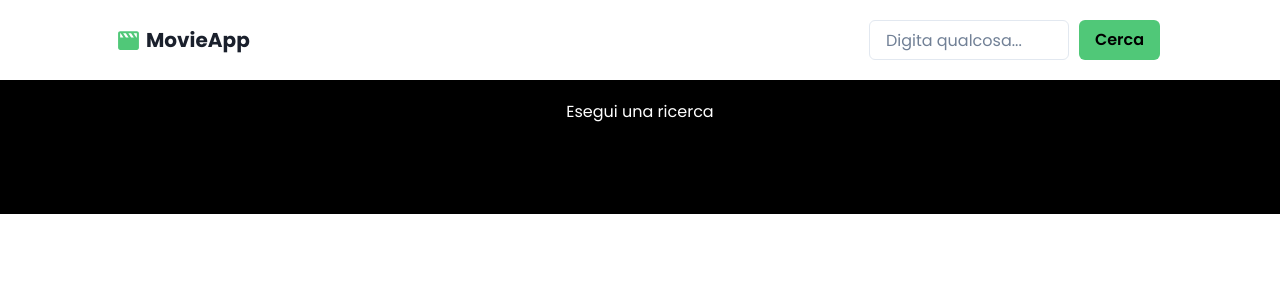
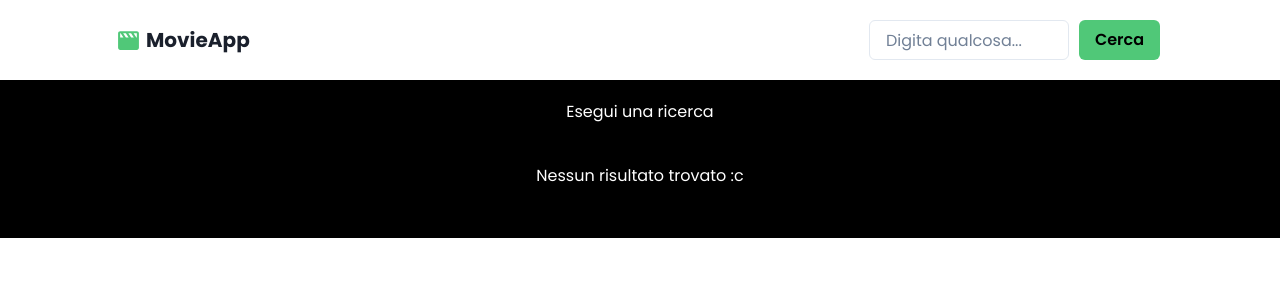
Before and after one commit to ggregman/movie-app-react, a React (Create React App) app: page / in a window 1280 px wide. Shown: the top 300 px of the page. Built offline with nearby package versions, Linux system fonts and the light colour scheme.

Commit message:
Ricerca con api Axion

```diff
--- a/package.json
+++ b/package.json
@@ -10,6 +10,7 @@
     "@testing-library/jest-dom": "^5.16.4",
     "@testing-library/react": "^13.3.0",
     "@testing-library/user-event": "^13.5.0",
+    "axios": "^0.27.2",
     "framer-motion": "^6.3.15",
     "react": "^18.2.0",
     "react-dom": "^18.2.0",
--- a/src/App.js
+++ b/src/App.js
@@ -2,12 +2,12 @@ import "./App.css";
 
 import { Box, ChakraProvider } from "@chakra-ui/react";
 import { useState } from "react";
-import { getMovies } from "./api/getMovies";
+import { searchMovies } from "./api/getMovies";
 import { CardsContainer } from "./components/CardsContainer";
 import { NavBar } from "./components/NavBar";
 
 // shift+alt+o = elimina import che non servono
-// ctrl+ù = per commentare
+// ctrl+ù = per commentareasdas
 
 function App() {
   //let movies = []; // E' una variabile locale che non scatena nessun aggiornamento nel virtual DOM (render)
@@ -16,41 +16,10 @@ function App() {
   // useState (inizia con "use") è una funzione particolare di React che viene definita hooks
   const [movies, setMovies] = useState([]);
 
-  /*
-  const searchMovies = (keywords) => {
-
-    const filteredMovies = getMovies().filter((elemento) => {
-      if (elemento.Title.toLowerCase().includes(keywords)) {
-        console.log(elemento.Title)
-        return getMovies(elemento.Title)
-      }
-      else return false;
-
-    })
-
-    return (
-      setMovies(filteredMovies)
-    )
-  }
-*/
-
-  const searchMovies = (keywords) => {
-
-
-    const filteredMovies = getMovies().filter((elemento) => {
-
-      if (keywords === '') {
-        return false;
-      } else if (elemento.Title.toLowerCase().includes(keywords)) {
-        console.log(elemento.Title)
-        return getMovies(elemento.Title)
-      }
-      else return false;
-    })
-
-    return (
-      setMovies(filteredMovies)
-    )
+  const searchCallback = async (keywords) => {
+    if (keywords === "") return;
+    const movies = await searchMovies(keywords);
+    setMovies(movies);
   }
 
 
@@ -61,7 +30,7 @@ function App() {
   return (
     <ChakraProvider>
       <Box backgroundColor="black">
-        <NavBar searchCallback={searchMovies} />
+        <NavBar searchCallback={searchCallback} />
         <CardsContainer movies={movies} />
       </Box>
     </ChakraProvider>
--- a/src/api/getMovies.js
+++ b/src/api/getMovies.js
@@ -1,10 +1,15 @@
+import axios from "axios";
 import { arrMovies } from "../mocks/mockMovies"
 
 export const getMovies = () => {
     return arrMovies.Search;
 }
 
-export const filterMovies = (keywords) => {
-    // Restituire un nuovo array con solo i movie all'interno di arrMovies che nel titolo hanno la keyword
+export const searchMovies = async (keywords) => {
 
+    const response = await axios.get(
+        `https://www.omdbapi.com/?apikey=f6e1faa9&s=${keywords}`
+    );
+
+    return response.data.Response === "False" ? [] : response.data.Search;
 }
--- a/src/components/CardsContainer.js
+++ b/src/components/CardsContainer.js
@@ -1,4 +1,4 @@
-import { Center, SimpleGrid } from "@chakra-ui/react";
+import { Center, SimpleGrid, Text } from "@chakra-ui/react";
 import { Card } from "./Card/Card.js";
 
 export const CardsContainer = (props) => {
@@ -17,9 +17,16 @@ export const CardsContainer = (props) => {
           marginBottom="50px"
           minChildWidth="200px"
         >
-          {movies.map((movie, index) => (
-            <Card currentMovie={movie} key={index} />
-          ))}
+          {
+            movies.length > 0 &&
+            movies.map((movie, index) => <Card currentMovie={movie} key={index} />)
+            }
+
+          {
+            movies.length === 0 &&
+            <Text color='white'>Nessun risultato trovato :c </Text>
+            }
+
         </SimpleGrid>
       </Center>
     </>
--- a/src/index.css
+++ b/src/index.css
@@ -12,3 +12,7 @@ code {
   font-family: source-code-pro, Menlo, Monaco, Consolas, 'Courier New',
     monospace;
 }
+
+body{
+  background-color: black;
+}
```
Also changed, not shown: 1 other file (tests, documents, lock files or other folders).
